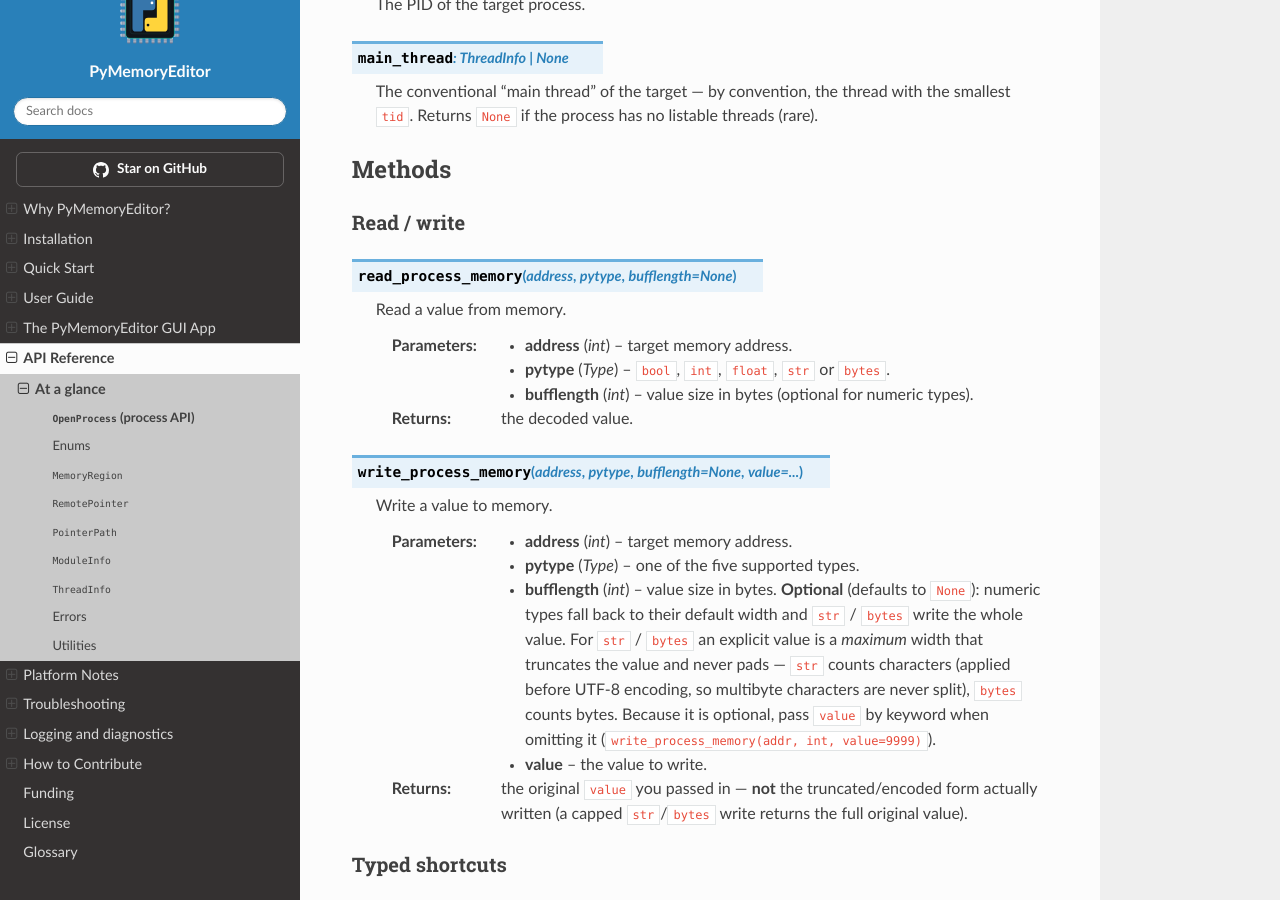
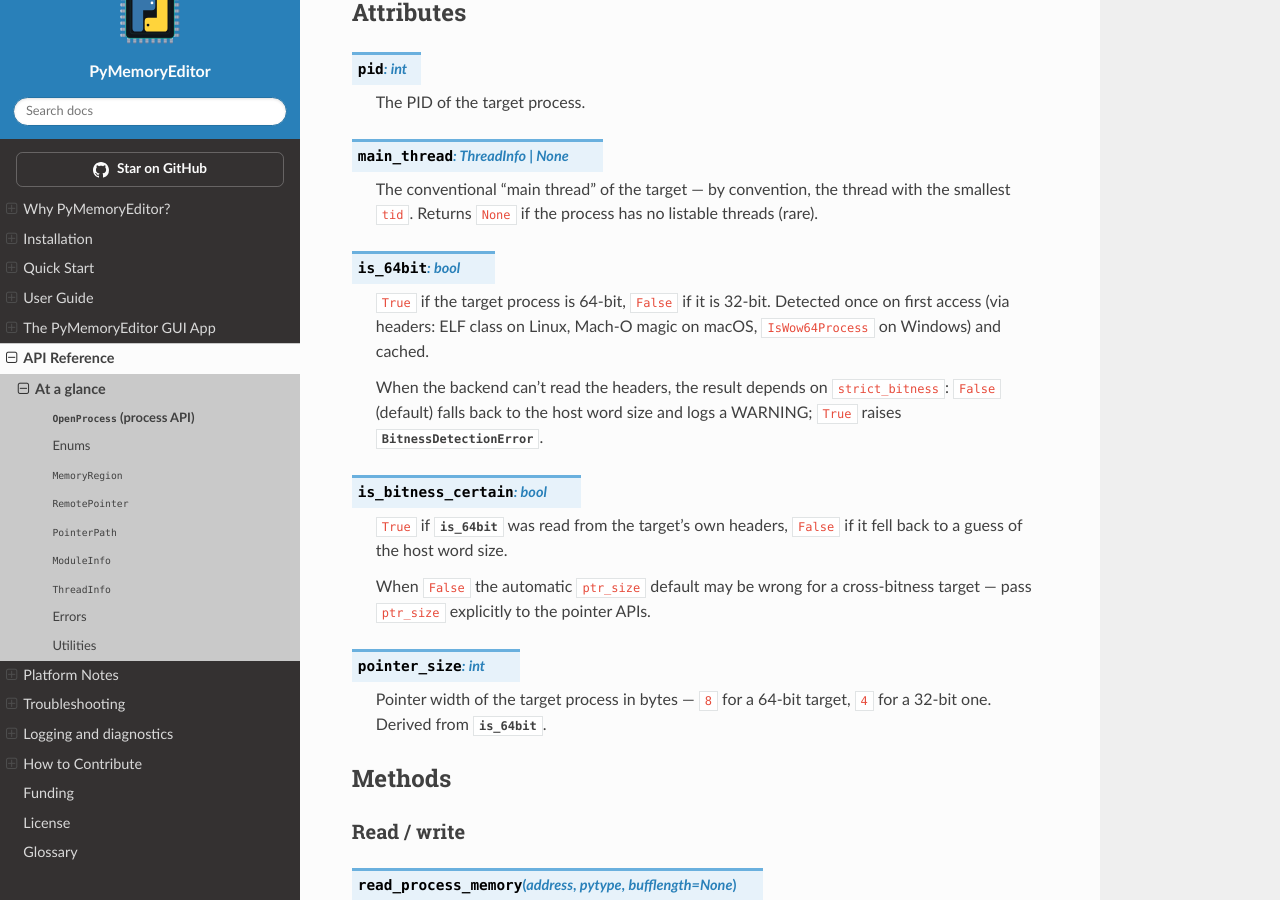
Before and after one commit to JeanExtreme002/PyMemoryEditor, a Sphinx documentation site: the page built from docs/api/openprocess.md, in a window 1280 px wide and 900 px high, scrolled down 1749 px. Built offline with Sphinx 7.4.7 and the Read the Docs theme 3.1.0, drawn with Linux system fonts in a browser that asks for light colours; some of the changed text lies outside the part shown.

Commit message:
docs: document bitness detection API (#68)
docs: document bitness detection API (strict_bitness, is_64bit, pointer_size, BitnessDetectionError)

Add missing documentation for:
- strict_bitness constructor parameter
- is_64bit, is_bitness_certain, pointer_size properties
- BitnessDetectionError exception class and hierarchy entry

````diff
--- a/docs/api/openprocess.md
+++ b/docs/api/openprocess.md
@@ -23,7 +23,7 @@
 ## Construction
 
 ```{eval-rst}
-.. py:class:: OpenProcess(*, name=None, pid=None, permission=<platform default>, case_sensitive=<platform default>, exact_match=True)
+.. py:class:: OpenProcess(*, name=None, pid=None, permission=<platform default>, case_sensitive=<platform default>, exact_match=True, strict_bitness=False)
 
    Open a target process. ``OpenProcess`` resolves to the concrete backend for
    the host OS, so the ``permission`` and ``case_sensitive`` defaults are
@@ -44,6 +44,11 @@
       ignores case. Default is ``False`` on Windows, ``True`` elsewhere.
    :param bool exact_match: when ``False``, ``name`` matches as a
       substring (``"chrome"`` matches ``"chrome.exe"``).
+   :param bool strict_bitness: when ``True``, :py:attr:`is_64bit` raises
+      :py:exc:`BitnessDetectionError` if the target's 32-/64-bit width
+      can't be read from its headers, instead of falling back to the host
+      word size. Use it when a wrong pointer-width default would be worse
+      than a hard failure.
 
    :raises ProcessNotFoundError: no process matches ``name``.
    :raises ProcessIDNotExistsError: ``pid`` doesn't exist.
@@ -92,6 +97,33 @@
    The conventional "main thread" of the target — by convention, the thread
    with the smallest ``tid``. Returns ``None`` if the process has no listable
    threads (rare).
+
+.. py:attribute:: is_64bit
+   :type: bool
+
+   ``True`` if the target process is 64-bit, ``False`` if it is 32-bit.
+   Detected once on first access (via headers: ELF class on Linux, Mach-O
+   magic on macOS, ``IsWow64Process`` on Windows) and cached.
+
+   When the backend can't read the headers, the result depends on
+   ``strict_bitness``: ``False`` (default) falls back to the host word size
+   and logs a WARNING; ``True`` raises
+   :py:exc:`BitnessDetectionError`.
+
+.. py:attribute:: is_bitness_certain
+   :type: bool
+
+   ``True`` if :py:attr:`is_64bit` was read from the target's own headers,
+   ``False`` if it fell back to a guess of the host word size.
+
+   When ``False`` the automatic ``ptr_size`` default may be wrong for a
+   cross-bitness target — pass ``ptr_size`` explicitly to the pointer APIs.
+
+.. py:attribute:: pointer_size
+   :type: int
+
+   Pointer width of the target process in bytes — ``8`` for a 64-bit target,
+   ``4`` for a 32-bit one. Derived from :py:attr:`is_64bit`.
 ```
 
 ## Methods
````
Also changed, not shown: docs/api/errors.md (+31 -0 lines).
